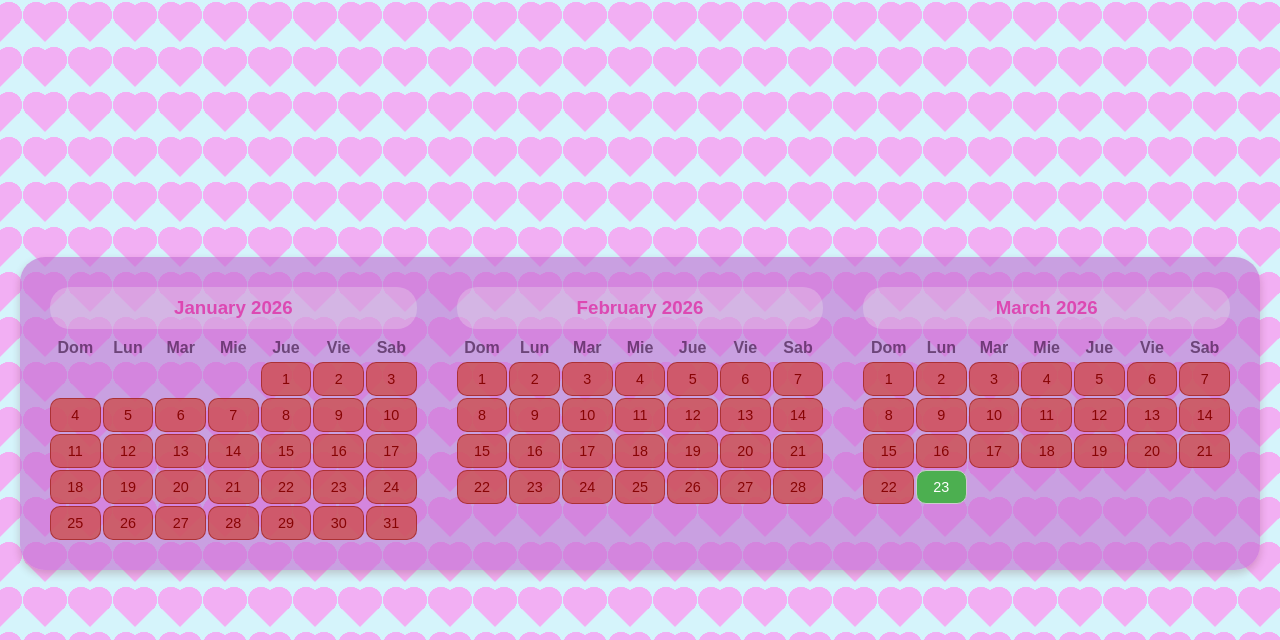
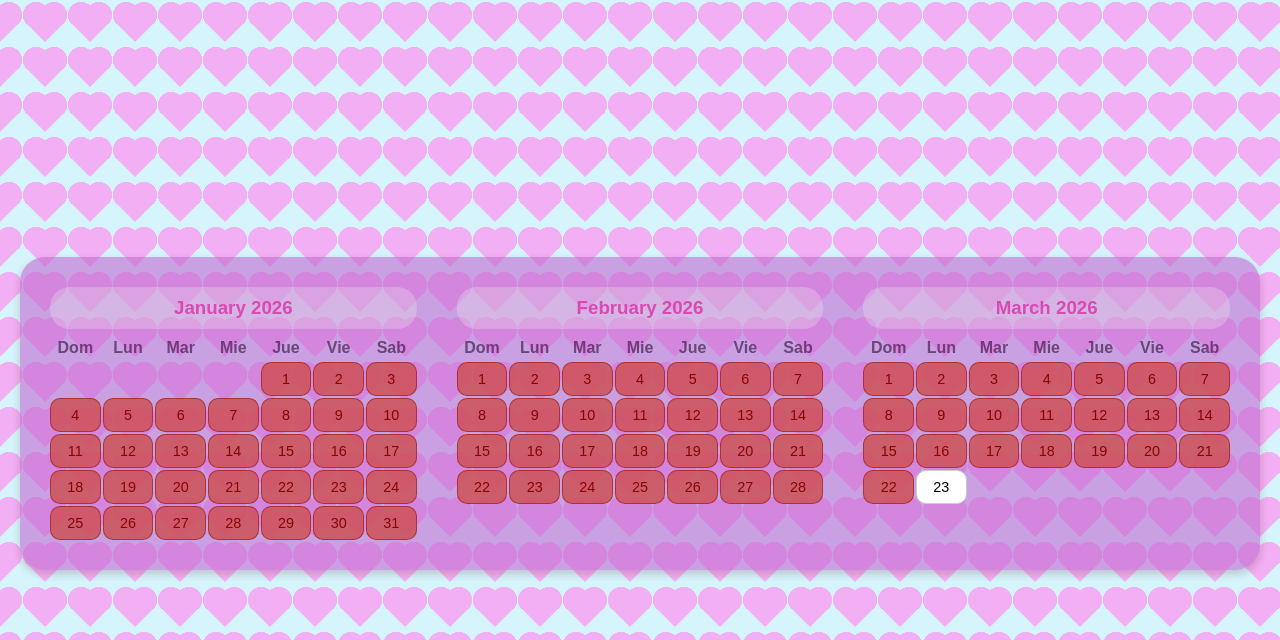
Before and after one commit to joacobolzon/karen-joaco, a plain HTML site: page index.html in a window 1280 px wide. Shown: the part 561-1201 px from the top of the page. Drawn offline with Linux system fonts and the light colour scheme.

Commit message:
Actualizar styles.css

```diff
--- a/styles.css
+++ b/styles.css
@@ -128,8 +128,8 @@ h1 {
   animation: pulse 1s infinite;
 }
 .day.target {
-  background-color: #4caf50;
-  color: white;
+  background-color: #fff;
+  color: black;
 }
 .day.empty {
   background-color: transparent;
```
